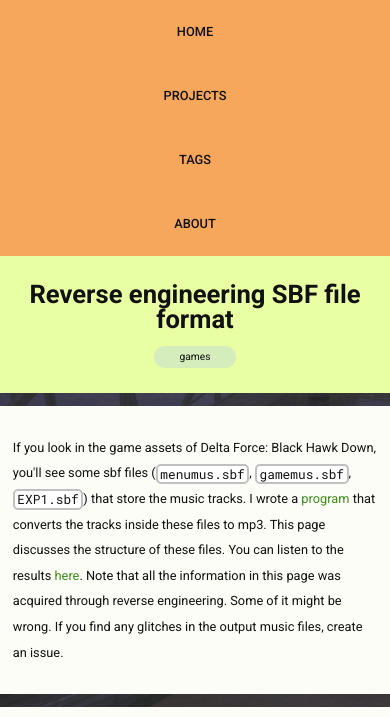
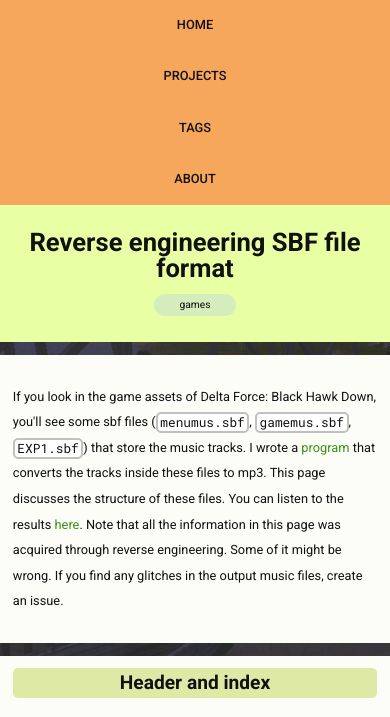
Before and after one commit to amokfa/amokfa.github.io.src, a plain HTML site: page posts/dfbhd_sbf.html in a window 390 px wide. Shown: the top 717 px of the page. Drawn offline with Linux system fonts and the light colour scheme.

Commit message:
* themes and cleanup

```diff
--- a/devtools/build.js
+++ b/devtools/build.js
@@ -26,7 +26,7 @@
 
     const sass_task = execSh('npx sass ./static/scss/styles.scss:./static/css/styles.css --style compressed')
     const website_task = execSh(
-        `constexprjs ${process.argv.slice(2).join(' ')} --input=. --output=_out --entry /index.html --jobcount 4 --depfile devtools/deps.json --verbose`,
+        `constexprjs ${process.argv.slice(2).join(' ')} --input=. --output=_out --entry /index.html --jobcount 12 --depfile devtools/deps.json --verbose`,
         {},
     )
 
--- a/posts/dfbhd_sbf.html
+++ b/posts/dfbhd_sbf.html
@@ -103,8 +103,9 @@
 
 <script constexpr>
     async function render_page() {
-        document.querySelector('audio[loud]').volume = 0.1
-        document.querySelector
+        addRuntimeBootstrapHook({
+            code: `document.querySelector('audio[loud]').volume = 0.1`
+        })
         document.querySelectorAll('prog')
             .forEach((el) => el.classList.add('language-rust'))
         const base_page_render = site_global_rendering()
--- a/static/js/constexpr/renderer.js
+++ b/static/js/constexpr/renderer.js
@@ -160,7 +160,6 @@
     <img alt="close right sidebar" src="/static/img/icons/swipe.svg" class="close" />
 </div>`
   ))
-  window._ConstexprJS_.addDependency('/static/img/icons/moon.svg')
 }
 
 async function fetchFile(path) {
@@ -279,12 +278,13 @@
 }
 
 async function site_global_rendering() {
+  document.body.setAttribute('render_date', '${new Date()}')
   await Promise.all([render_base_page(), syntax_highlight(), render_latex(), render_graphviz(), literal_links()])
 
   el = document.createElement('noscript')
   el.textContent = `
   <style>
-    #left-sidebar .open, #left-sidebar .close, #right-sidebar .open, #right-sidebar .close, #right-sidebar #toggle_theme_wrapper {
+    #left-sidebar .open, #left-sidebar .close, #right-sidebar .open, #right-sidebar .close, #right-sidebar #toggle_theme_wrapper, #view_bg_btn {
       display: none;
     }
   </style>
--- a/static/scss/page_layout.scss
+++ b/static/scss/page_layout.scss
@@ -22,8 +22,6 @@
         min-width: 10em;
         border-radius: 0.3em;
         text-align: center;
-        transition-property: background;
-        transition-duration: 0.15s;
       }
     }
   }
@@ -53,7 +51,7 @@
         a {
           border-radius: 0;
           width: 100%;
-          padding: 2em;
+          padding: 1.5em;
           & + a {
             border-top: none;
           }
--- a/static/scss/theme.scss
+++ b/static/scss/theme.scss
@@ -1,3 +1,7 @@
+* {
+  transition: color 0.1s ease-in, shitfuck 1s ease-in;
+}
+
 body.light {
   color: #111111;
   $main_bg: #fcfdf7;
```
Also changed, not shown: index.html (+3 -4 lines), static/css/styles.css, 1 other file.
